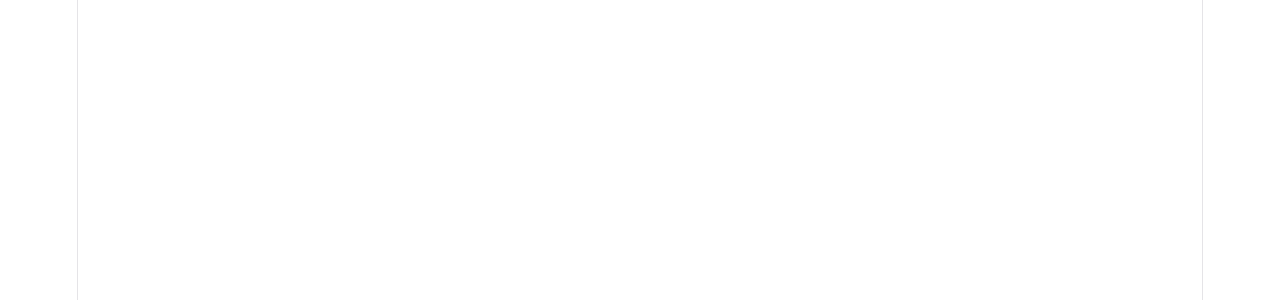
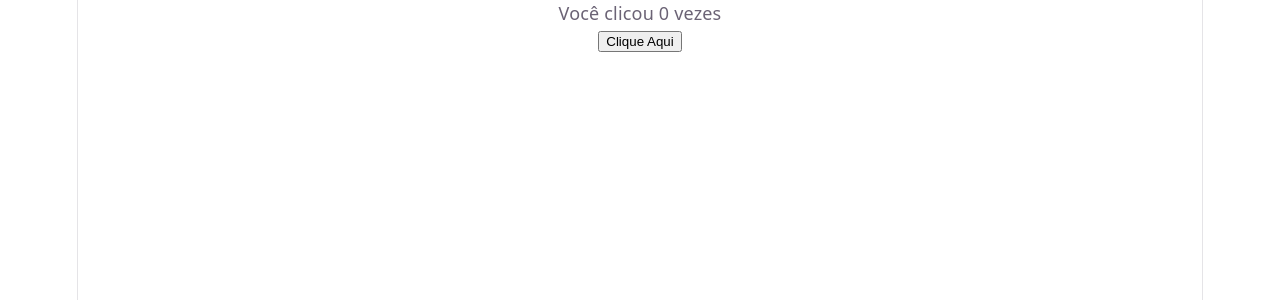
Before and after one commit to P3dr0HDev/hooks-app, a React (Vite) app: page / in a window 1280 px wide. Shown: the top 300 px of the page. Built offline with nearby package versions, Linux system fonts and the light colour scheme.

Commit message:
ExemploUseEffect adicionado

```diff
--- a/src/App.jsx
+++ b/src/App.jsx
@@ -3,13 +3,14 @@ import heroImg from './assets/hero.png'
 import reactLogo from './assets/react.svg'
 import viteLogo from './assets/vite.svg'
 import './App.css'
+import ExemploUseEffect from './components/ExemploUseEffect'
 
 function App() {
   const [count, setCount] = useState(0)
 
   return (
     <>
-
+    <ExemploUseEffect/>
     </>
   )
 }
--- /dev/null
+++ b/src/components/ExemploUseEffect.jsx
@@ -0,0 +1,18 @@
+import React, { useState, useEffect } from 'react'
+
+function ExemploUseEffect() {
+    const [contador, setContador] = useState(0);
+
+    useEffect (() => {
+        document.title = `Você clicou ${contador} vezes`;
+    });
+
+  return (
+    <div>
+        <p>Você clicou {contador} vezes</p>
+        <button onClick={() => setContador(contador+1)}>Clique Aqui</button>
+    </div>
+  );
+}
+
+export default ExemploUseEffect
```
